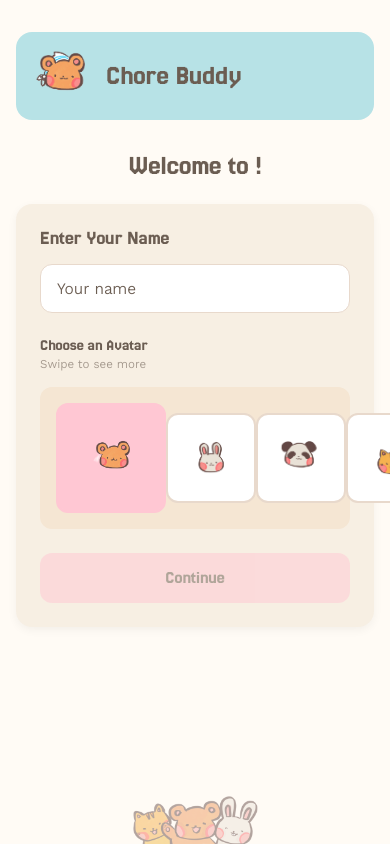
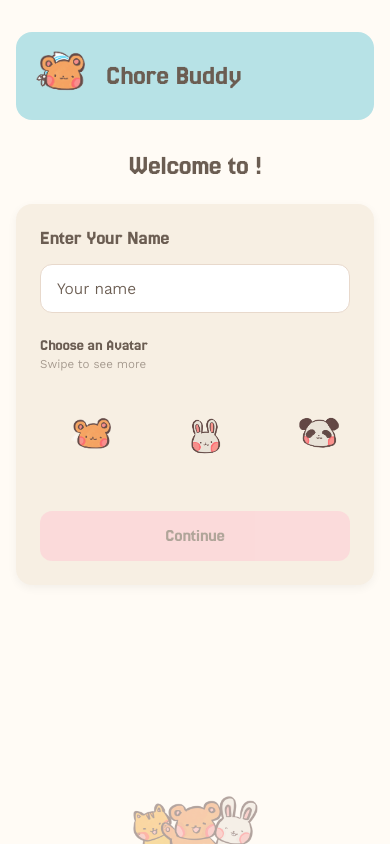
Before and after one commit to imbris22/Chore-Buddy, a React Native app in the folder chore-buddy/: screen /WelcomeSetup in a window 390 px wide. Built offline with nearby package versions, Linux system fonts and the light colour scheme.

Commit message:
make selection scrollable in welcome page

```diff
--- a/chore-buddy/src/screens/WelcomeSetupScreen.js
+++ b/chore-buddy/src/screens/WelcomeSetupScreen.js
@@ -9,6 +9,7 @@ import {
   ScrollView,
   KeyboardAvoidingView,
   Platform,
+  Animated,
 } from "react-native";
 import { useCircleStore } from "../state/circleStore";
 import COLORS from "../theme/colors";
@@ -105,7 +106,12 @@ export default function WelcomeSetupScreen({ navigation, route }) {
               <Text style={s.avatarTitle}>Choose an Avatar</Text>
               <Text style={s.avatarSubtitle}>Swipe to see more</Text>
 
-              <View style={s.avatarBgContainer}>
+              <ScrollView
+                horizontal
+                showsHorizontalScrollIndicator={false}
+                contentContainerStyle={s.avatarScrollContent}
+                style={s.avatarScrollContainer}
+              >
                 <View style={s.avatarRow}>
                   {AVATARS.map((avatar) => (
                     <Pressable
@@ -127,7 +133,7 @@ export default function WelcomeSetupScreen({ navigation, route }) {
                     </Pressable>
                   ))}
                 </View>
-              </View>
+              </ScrollView>
 
               {/* Continue Button */}
               <Pressable
@@ -243,41 +249,45 @@ const s = StyleSheet.create({
     marginBottom: 16,
   },
 
-  avatarBgContainer: {
-    backgroundColor: "#F5E6D3",
-    borderRadius: 12,
-    padding: 16,
+  avatarScrollContainer: {
+    marginHorizontal: -24,
+    paddingHorizontal: 24,
     marginBottom: 24,
+  },
+
+  avatarScrollContent: {
+    paddingRight: 24,
   },
 
   avatarRow: {
     flexDirection: "row",
-    justifyContent: "space-around",
     alignItems: "center",
+    gap: 16,
   },
 
   avatarBox: {
-    width: 90,
-    height: 90,
-    backgroundColor: COLORS.card,
+    width: 100,
+    height: 100,
+    backgroundColor: "transparent",
     borderRadius: 12,
     justifyContent: "center",
     alignItems: "center",
-    borderWidth: 2,
-    borderColor: COLORS.border,
+    borderWidth: 0,
+    borderColor: "transparent",
   },
 
   avatarBoxSelected: {
-    width: 110,
-    height: 110,
-    borderColor: COLORS.primary,
-    backgroundColor: COLORS.primary,
+    width: 100,
+    height: 100,
+    borderColor: "transparent",
+    backgroundColor: "transparent",
     opacity: 1,
+    transform: [{ scale: 1.1 }],
   },
 
   avatarImage: {
-    width: 70,
-    height: 70,
+    width: 80,
+    height: 80,
   },
 
   avatarImageSelected: {
```
